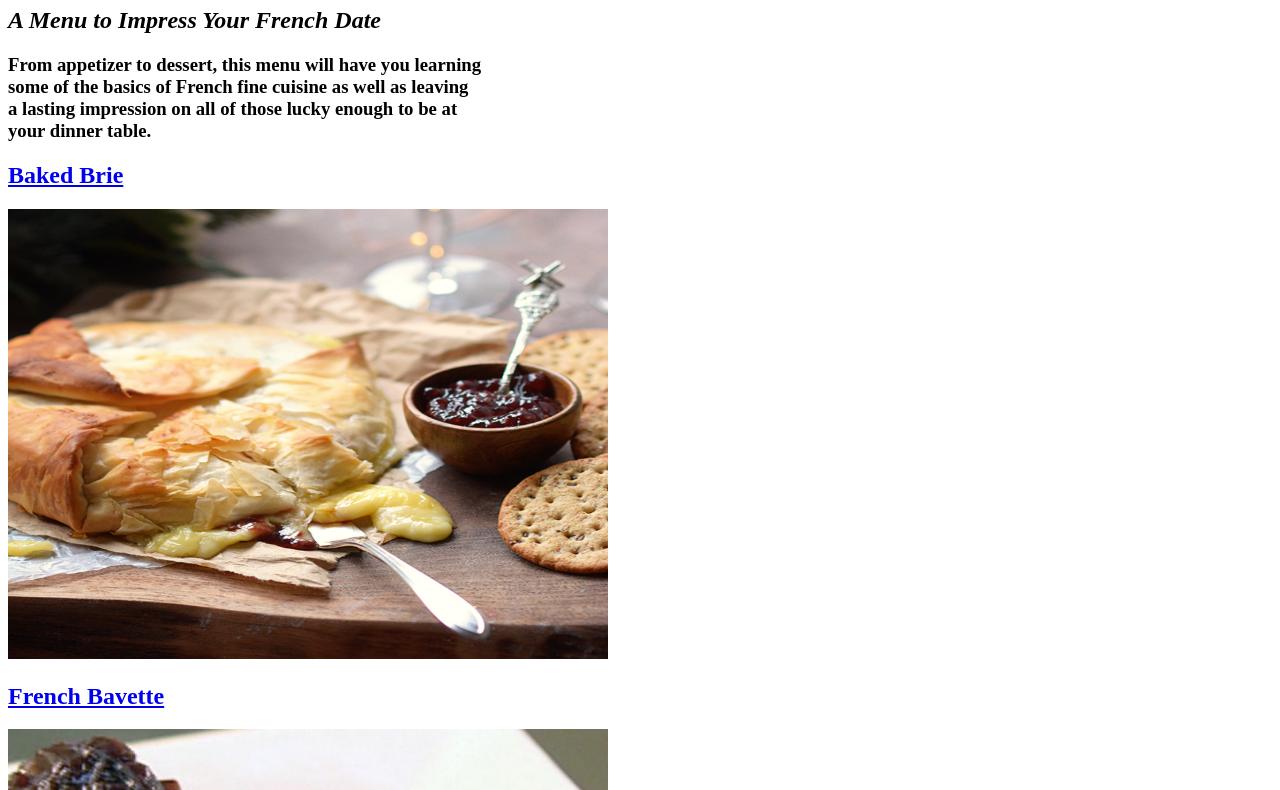
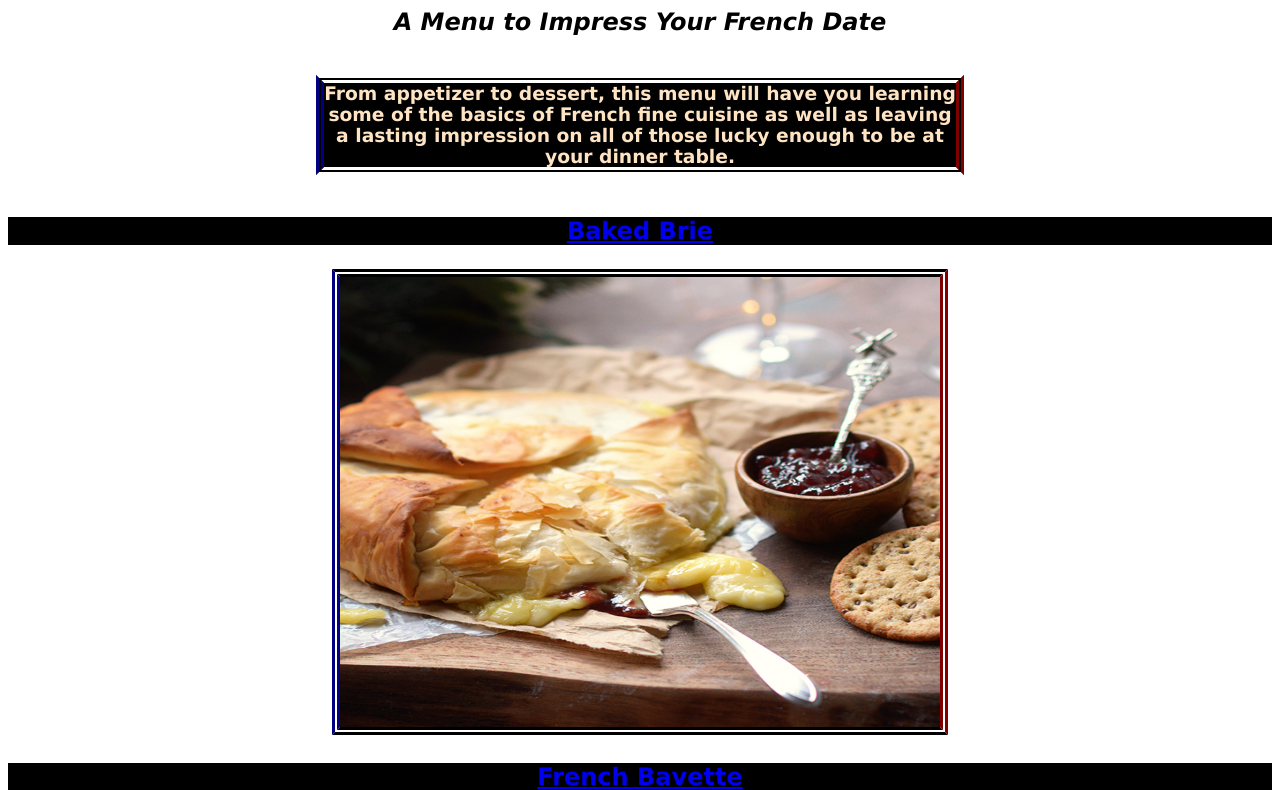
Before and after one commit to Foopus/odin-recipes, a plain HTML site: page index.html in a window 1280 px wide. Shown: the part 73-863 px from the top of the page. Drawn offline with Linux system fonts and the light colour scheme.

Commit message:
add ~/repos/odin-recipes

```diff
--- a/index.html
+++ b/index.html
@@ -3,30 +3,35 @@
 <head>
     <meta charset="UTF-8">
     <title>Odin Recipes</title>
+    <link rel="stylesheet" href="style.css">
 </head>
 <body>
-    <h1 id="header">ODIN RECIPES PRESENTS:</h1>
+    <h1 id="header">
+       <font color="navy">ODIN </font><font color="white">RECIPES </font><font color="maroon">PRESENTS:</font>
+    </h1>
     <h2><em>A Menu to Impress  Your French Date</em></h2>
-    <h3>From appetizer to dessert, this menu will have you learning
-    <br>some of the basics of French fine cuisine as well as leaving
-    <br>a lasting impression on all of those lucky enough to be at
-    <br>your dinner table.
+    <h3>
+        <p class="intro">From appetizer to dessert, this menu will have you learning
+        <br>some of the basics of French fine cuisine as well as leaving
+        <br>a lasting impression on all of those lucky enough to be at
+        <br>your dinner table.
+        </p>
     </h3>
 
-    <p><h2><a href="recipes/baked-brie.html">Baked Brie</a></h2></p>
+    <h2><p class="button first"><a href="recipes/baked-brie.html">Baked Brie</a></h2></p>
 
     <p><a href="recipes/baked-brie.html">
-        <img src="recipes/img/baked-brie.jpg" alt="Bodacious Brie" style="width:600px;height:450px;"></a></p>
+        <img class="img" src="recipes/img/baked-brie.jpg" alt="Bodacious Brie" style="width:600px;height:450px;"></a></p>
 
-    <p><h2><a href="recipes/french-bavette.html">French Bavette</a></h2></p>
+    <h2><p class="button second"><a href="recipes/french-bavette.html">French Bavette</a></h2></p>
 
     <p><a href="recipes/french-bavette.html">
-        <img src="recipes/img/steak.jpeg" alt="Yummy Steak" style="width:600px;height:450px;"></a></p>
+        <img class="img" src="recipes/img/steak.jpeg" alt="Yummy Steak" style="width:600px;height:450px;"></a></p>
 
-    <p><h2><a href="recipes/creme-caramel.html">Creme Caramel</a></h2></p>
+    <h2><p class="button third"><a href="recipes/creme-caramel.html">Creme Caramel</a></h2></p>
 
     <p><a href="recipes/creme-caramel.html">
-        <img src="recipes/img/creme-caramel.jpg" alt="Creme Caramel" style="width:600px;height:450px;"></a></p>
+        <img class="img" src="recipes/img/creme-caramel.jpg" alt="Creme Caramel" style="width:600px;height:450px;"></a></p>
 
 
 
--- /dev/null
+++ b/style.css
@@ -0,0 +1,57 @@
+/* French Date Stylesheet */
+
+body {
+    text-align: center;
+    font-family: Verdana, Geneva, Tahoma, sans-serif;
+}
+
+#header {
+    background-color: black;
+}
+
+.intro {
+    display: inline-block;
+    background-color: black;
+    color: bisque;
+    font-weight: bold;
+    border-left-color: navy;
+    border-left-width: 8px;
+    border-top-color: white;
+    border-top-width: 8px;
+    border-bottom-color: white;
+    border-bottom-width: 8px;
+    border-right-color: maroon;
+    border-right-width: 8px;
+    border-style: double;
+}
+
+.img {
+    border-left-color: navy;
+    border-left-width: 8px;
+    border-top-color: black;
+    border-top-width: 8px;
+    border-bottom-color: black;
+    border-bottom-width: 8px;
+    border-right-color: maroon;
+    border-right-width: 8px;
+    border-style: double;
+}
+
+.button {
+    background-color: black;
+}
+
+.first {
+    color:navy;
+    font-weight: bold;
+}
+
+.second {
+    color: white;
+    font-weight: bold;
+}
+
+.third {
+    color: maroon;
+    font-weight: bold;
+}
```
